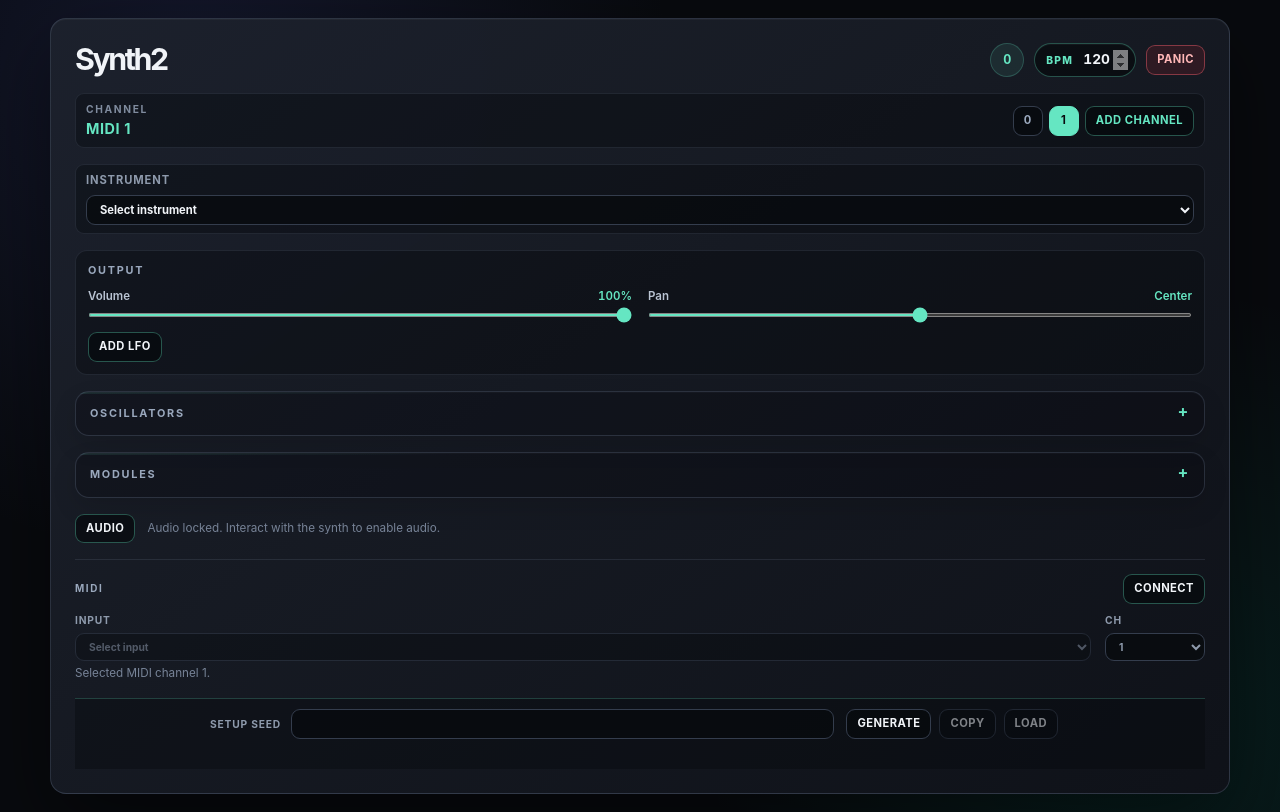
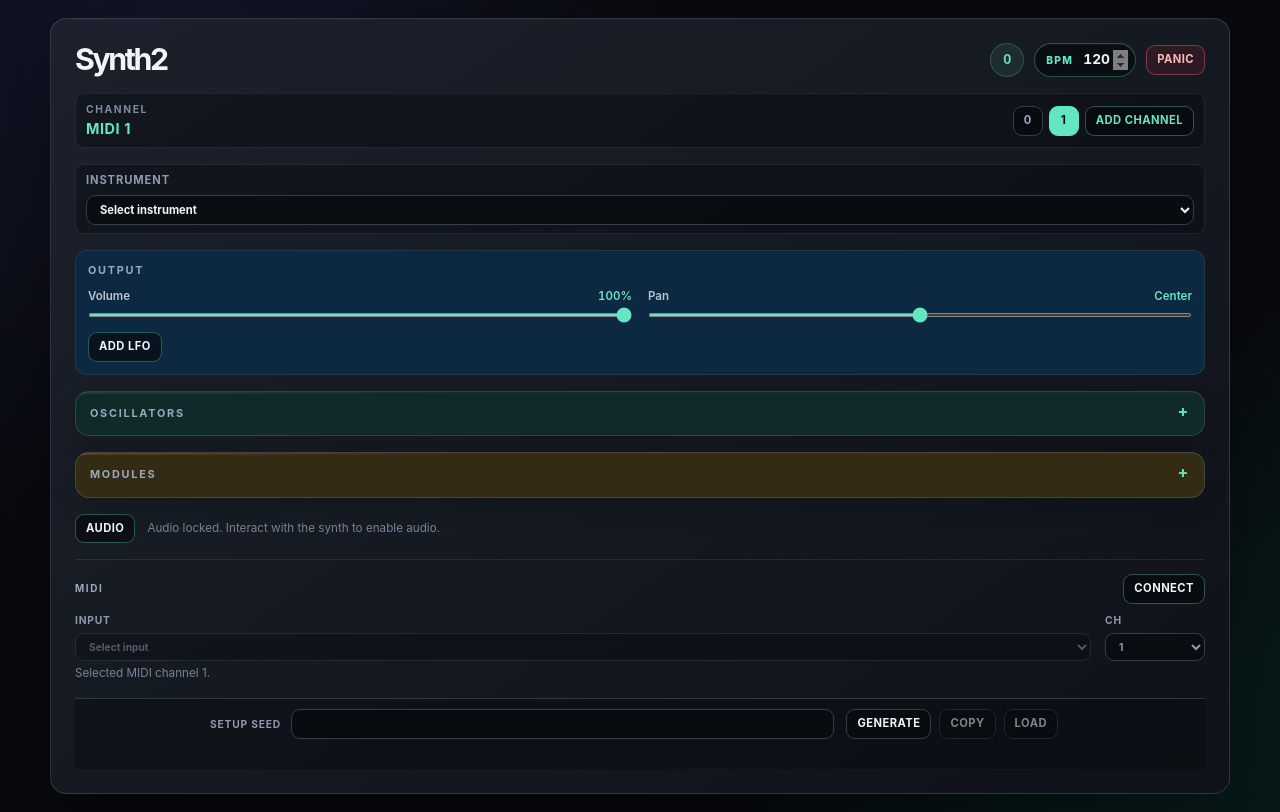
Before and after one commit to hendrik-goebel/synth2, a Vue app: page / in a window 1280 px wide. Built offline with nearby package versions, Linux system fonts and the light colour scheme.

Commit message:
ui fixes

```diff
--- a/src/style.css
+++ b/src/style.css
@@ -131,7 +131,7 @@ h1 {
   display: grid;
   gap: 14px;
   padding: 18px;
-  background: rgba(5, 7, 11, 0.35);
+  background: #0d2942;
   border: 1px solid rgba(152, 169, 202, 0.12);
   border-radius: 12px;
 }
@@ -287,9 +287,18 @@ select:disabled {
   border-radius: 16px;
 }
 
-.oscillators-section {
+.synth-section.oscillators-section {
   display: grid;
   gap: 14px;
+  background:
+    linear-gradient(90deg, rgba(101, 230, 194, 0.1), transparent 34%) top left / 100% 2px no-repeat,
+    #102929;
+}
+
+.synth-section.module-chain-section {
+  background:
+    linear-gradient(90deg, rgba(245, 190, 72, 0.16), transparent 34%) top left / 100% 2px no-repeat,
+    #332b14;
 }
 
 .synth-section {
```
